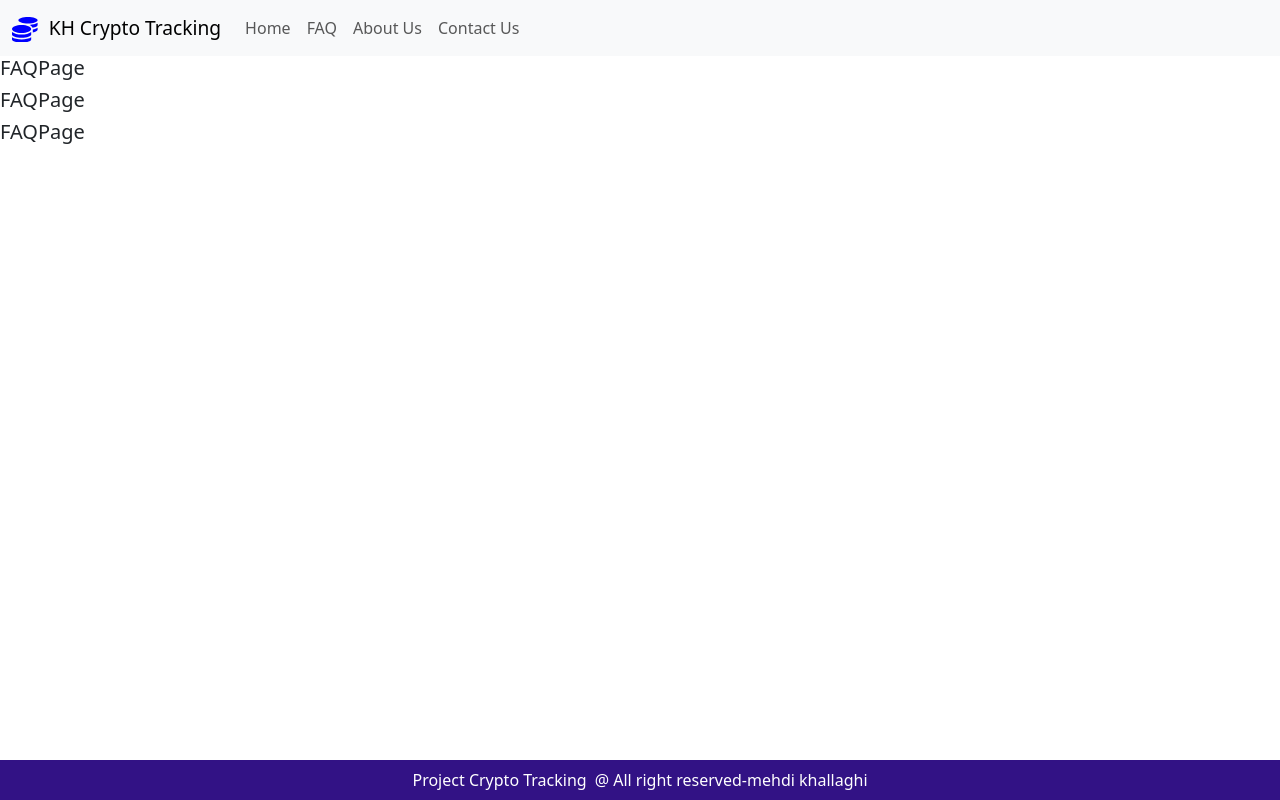
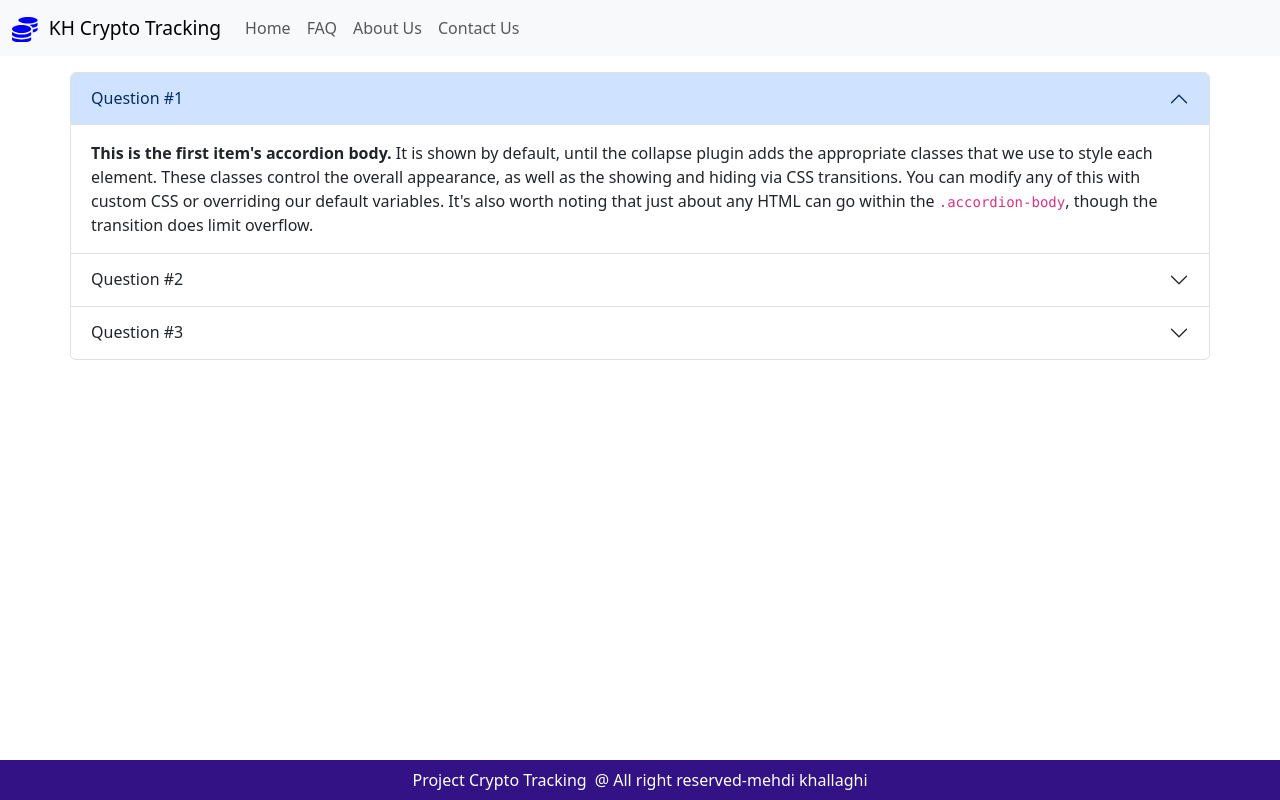
Before and after one commit to mehdi-khallaghi/project-crypto-tracking, a React (Create React App) app: page /faq in a window 1280 px wide. Built offline with nearby package versions, Linux system fonts and the light colour scheme.

Commit message:
to about page

```diff
--- a/src/pages/FAQ.page.jsx
+++ b/src/pages/FAQ.page.jsx
@@ -2,10 +2,45 @@
 
 const FAQPage = () => {
   return (
-    <div>
-      <h5>FAQPage</h5>
-      <h5>FAQPage</h5>
-      <h5>FAQPage</h5>
+    <div className="container pt-3 p-0">
+      <div className="accordion" id="accordionExample">
+        <div className="accordion-item">
+          <h2 className="accordion-header">
+            <button className="accordion-button" type="button" data-bs-toggle="collapse" data-bs-target="#collapseOne" aria-expanded="true" aria-controls="collapseOne">
+            Question #1
+            </button>
+          </h2>
+          <div id="collapseOne" className="accordion-collapse collapse show" data-bs-parent="#accordionExample">
+            <div className="accordion-body">
+              <strong>This is the first item's accordion body.</strong> It is shown by default, until the collapse plugin adds the appropriate classes that we use to style each element. These classes control the overall appearance, as well as the showing and hiding via CSS transitions. You can modify any of this with custom CSS or overriding our default variables. It's also worth noting that just about any HTML can go within the <code>.accordion-body</code>, though the transition does limit overflow.
+            </div>
+          </div>
+        </div>
+        <div className="accordion-item">
+          <h2 className="accordion-header">
+            <button className="accordion-button collapsed" type="button" data-bs-toggle="collapse" data-bs-target="#collapseTwo" aria-expanded="false" aria-controls="collapseTwo">
+              Question #2
+            </button>
+          </h2>
+          <div id="collapseTwo" className="accordion-collapse collapse" data-bs-parent="#accordionExample">
+            <div className="accordion-body">
+              <strong>This is the second item's accordion body.</strong> It is hidden by default, until the collapse plugin adds the appropriate classes that we use to style each element. These classes control the overall appearance, as well as the showing and hiding via CSS transitions. You can modify any of this with custom CSS or overriding our default variables. It's also worth noting that just about any HTML can go within the <code>.accordion-body</code>, though the transition does limit overflow.
+            </div>
+          </div>
+        </div>
+        <div className="accordion-item">
+          <h2 className="accordion-header">
+            <button className="accordion-button collapsed" type="button" data-bs-toggle="collapse" data-bs-target="#collapseThree" aria-expanded="false" aria-controls="collapseThree">
+            Question #3
+            </button>
+          </h2>
+          <div id="collapseThree" className="accordion-collapse collapse" data-bs-parent="#accordionExample">
+            <div className="accordion-body">
+              <strong>This is the third item's accordion body.</strong> It is hidden by default, until the collapse plugin adds the appropriate classes that we use to style each element. These classes control the overall appearance, as well as the showing and hiding via CSS transitions. You can modify any of this with custom CSS or overriding our default variables. It's also worth noting that just about any HTML can go within the <code>.accordion-body</code>, though the transition does limit overflow.
+            </div>
+          </div>
+        </div>
+      </div>
     </div>
   );
 }
```
